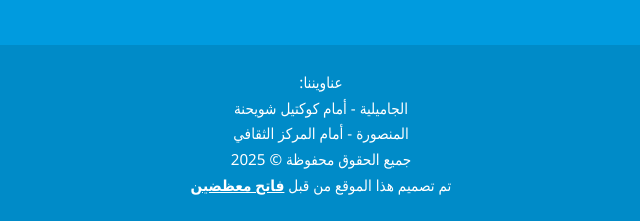
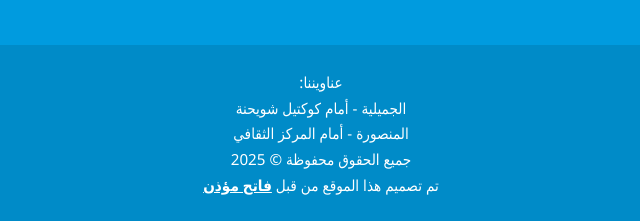
Before and after one commit to sharqprint/-MANLA-FOR-TRADING, a plain HTML site: page index.html in a window 1280 px wide. Shown: the part 576-797 px from the top of the page, 319-959 px from the left. Drawn offline with Linux system fonts and the light colour scheme.

Commit message:
Update index.html

```diff
--- a/index.html
+++ b/index.html
@@ -11,7 +11,7 @@
 <body>
   <!-- Header with Logo and Title -->
   <header>
-    <img src="Logo.png" alt="شعار منلا للتجارة" class="logo" />
+    <img src="logo.png" alt="شعار منلا للتجارة" class="logo" />
     <div class="header-text">
       <h1>منلا للتجارة</h1>
       <p>Manla for Trade</p>
@@ -39,14 +39,15 @@
   <!-- Footer with Addresses and Designer Credit -->
   <footer>
     <p>عناويننا:<br>
-      الجاميلية - أمام كوكتيل شويحنة<br>
+      الجميلية - أمام كوكتيل شويحنة<br>
       المنصورة - أمام المركز الثقافي
     </p>
     <p>جميع الحقوق محفوظة © 2025</p>
     <p>
       تم تصميم هذا الموقع من قبل
-      <a href="https://instagram.com/fateh_moathen" target="_blank">فاتح معظضين</a>
+      <a href="https://instagram.com/fateh_moathen" target="_blank">فاتح مؤذن</a>
     </p>
   </footer>
 </body>
+
 </html>
```
